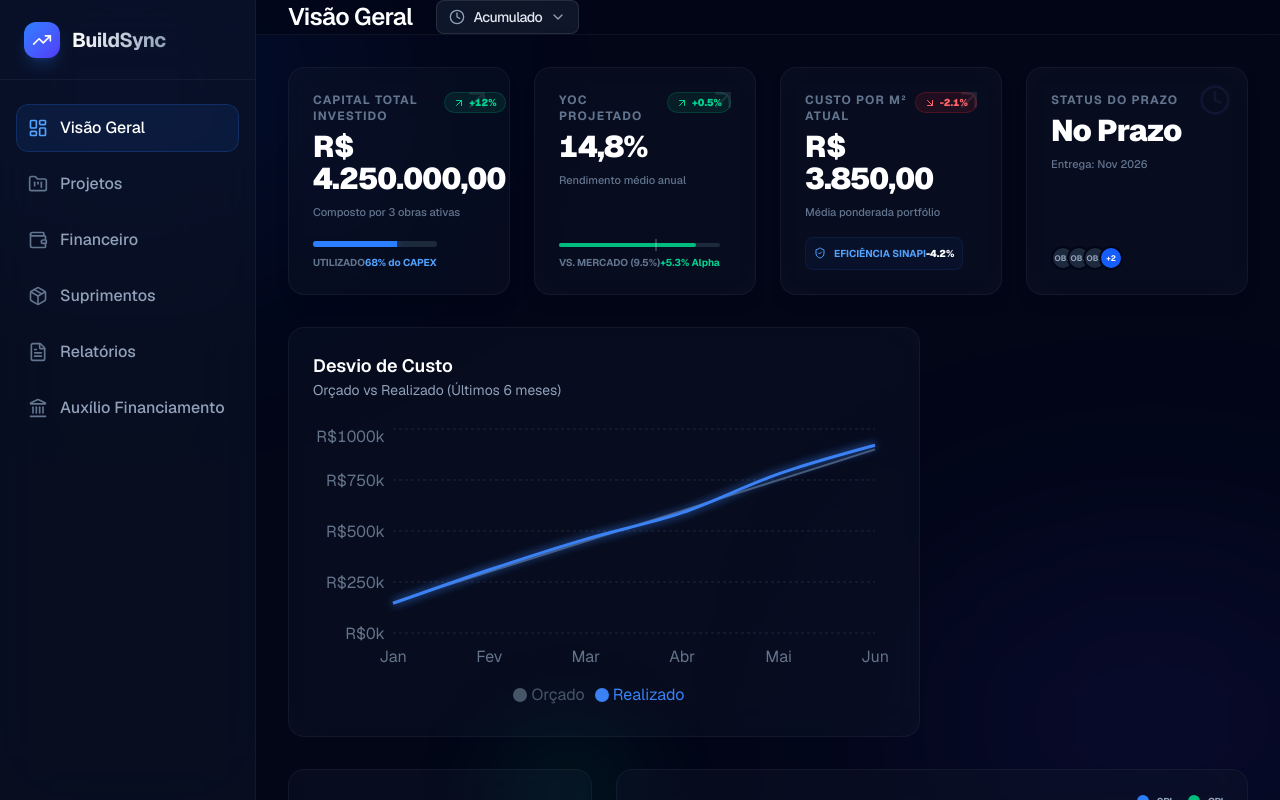
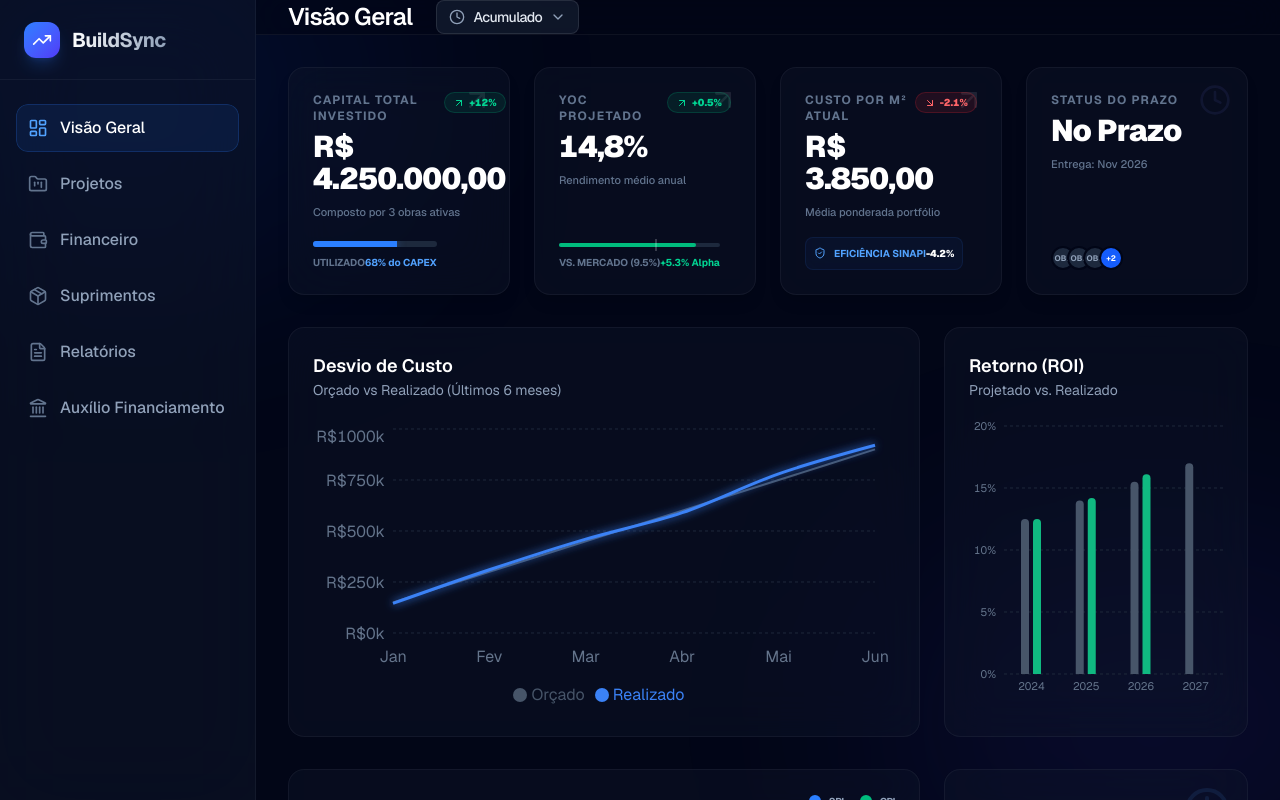
Before and after one commit to mantolatv-cmyk/buildsync, a Next.js app: page / in a window 1280 px wide. Built offline with nearby package versions, Linux system fonts and the light colour scheme.

Commit message:
style: move ROI chart next to Cost Deviation for better alignment

```diff
--- a/src/components/views/OverviewView.tsx
+++ b/src/components/views/OverviewView.tsx
@@ -325,34 +325,33 @@ export default function OverviewView({ timeFilter, setActiveKpiDetail }: { timeF
             </ResponsiveContainer>
           </div>
         </motion.div>
-      </div>
 
-      <div className="grid grid-cols-1 lg:grid-cols-3 gap-6">
         {/* Retorno do Investidor (ROI) */}
-        <motion.div variants={itemVariants} className="bg-slate-900/40 backdrop-blur-xl rounded-2xl border border-white/5 p-6 relative">
-          <div className="absolute -right-10 -top-10 w-32 h-32 bg-emerald-500/10 blur-[50px] rounded-full pointer-events-none" />
-          <div>
-            <h2 className="text-lg font-semibold text-white">Retorno sobre Investimento (ROI)</h2>
-            <p className="text-sm text-slate-400">Projetado vs. Realizado ao ano (%)</p>
+        <motion.div variants={itemVariants} className="bg-slate-900/40 backdrop-blur-xl rounded-2xl border border-white/5 p-6 relative group hover:bg-slate-900/50 transition-colors">
+          <div className="absolute inset-0 bg-gradient-to-b from-emerald-500/5 to-transparent opacity-0 group-hover:opacity-100 rounded-2xl transition-opacity duration-500 pointer-events-none" />
+          <div className="relative z-10">
+            <h2 className="text-lg font-semibold text-white">Retorno (ROI)</h2>
+            <p className="text-sm text-slate-400">Projetado vs. Realizado</p>
           </div>
-          <div className="h-56 w-full mt-4 relative z-10">
+          <div className="h-72 w-full mt-4 relative z-10">
             <ResponsiveContainer width="100%" height="100%" minWidth={0}>
-              <BarChart data={roiData} margin={{ top: 10, right: 0, left: -20, bottom: 0 }}>
+              <BarChart data={roiData} margin={{ top: 10, right: 0, left: -25, bottom: 0 }}>
                 <CartesianGrid strokeDasharray="3 3" vertical={false} stroke="#1e293b" />
-                <XAxis dataKey="ano" axisLine={false} tickLine={false} tick={{ fill: '#64748b', fontSize: 12 }} dy={10} />
-                <YAxis axisLine={false} tickLine={false} tick={{ fill: '#64748b', fontSize: 12 }} tickFormatter={(val) => `${val}%`} />
+                <XAxis dataKey="ano" axisLine={false} tickLine={false} tick={{ fill: '#64748b', fontSize: 11 }} />
+                <YAxis axisLine={false} tickLine={false} tick={{ fill: '#64748b', fontSize: 11 }} tickFormatter={(val) => `${val}%`} />
                 <RechartsTooltip
                   cursor={{fill: '#1e293b'}}
                   contentStyle={{ backgroundColor: '#0f172a', border: '1px solid #1e293b', borderRadius: '8px' }}
-                  itemStyle={{ color: '#f8fafc' }}
                 />
-                <Legend iconType="circle" wrapperStyle={{ paddingTop: '10px', fontSize: '12px' }} />
-                <Bar dataKey="projetado" name="Projetado" fill="#475569" radius={[4, 4, 0, 0]} barSize={12} />
-                <Bar dataKey="realizado" name="Realizado" fill="#10b981" radius={[4, 4, 0, 0]} barSize={12} />
+                <Bar dataKey="projetado" name="Proj." fill="#475569" radius={[4, 4, 0, 0]} barSize={8} />
+                <Bar dataKey="realizado" name="Real." fill="#10b981" radius={[4, 4, 0, 0]} barSize={8} />
               </BarChart>
             </ResponsiveContainer>
           </div>
         </motion.div>
+      </div>
+
+      <div className="grid grid-cols-1 lg:grid-cols-3 gap-6">
 
         {/* Gráfico Composto - SPI & CPI */}
         <motion.div variants={itemVariants} className="lg:col-span-2 bg-slate-900/40 backdrop-blur-xl rounded-2xl border border-white/5 p-6">
```
